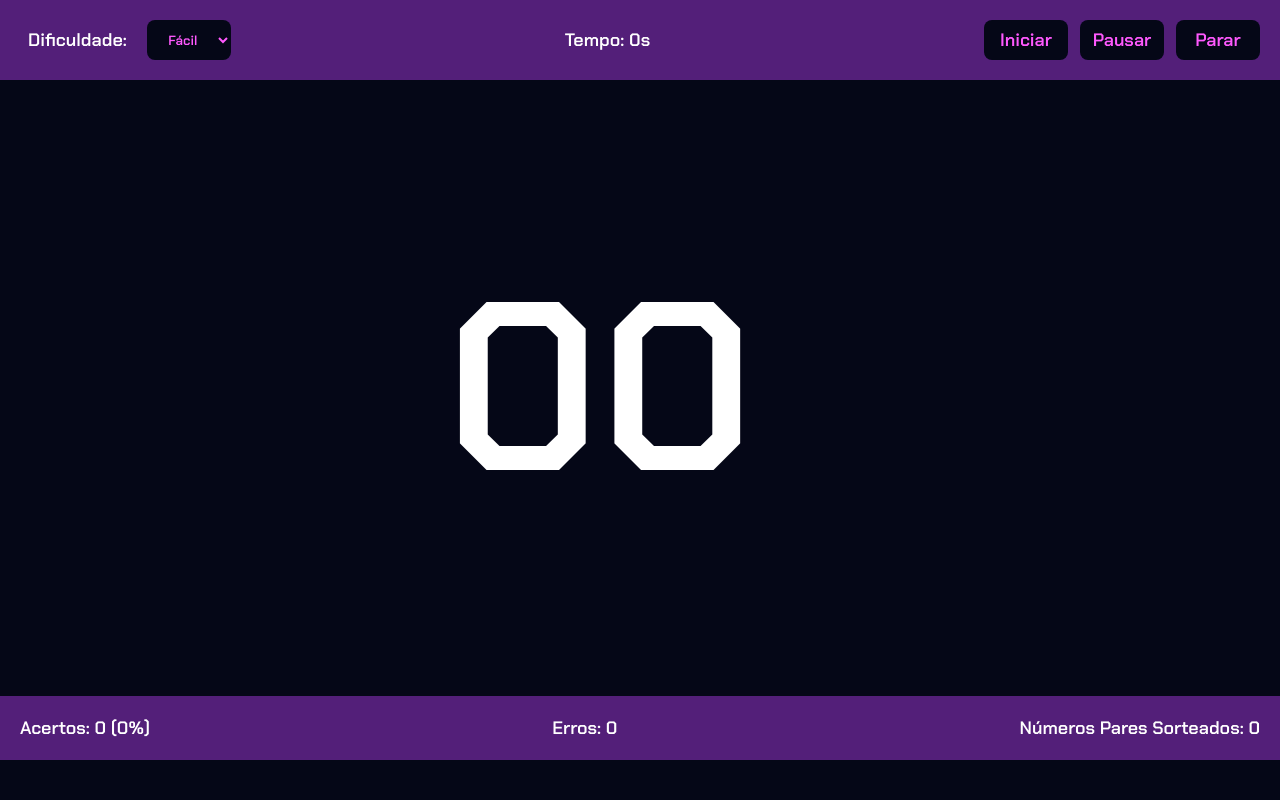
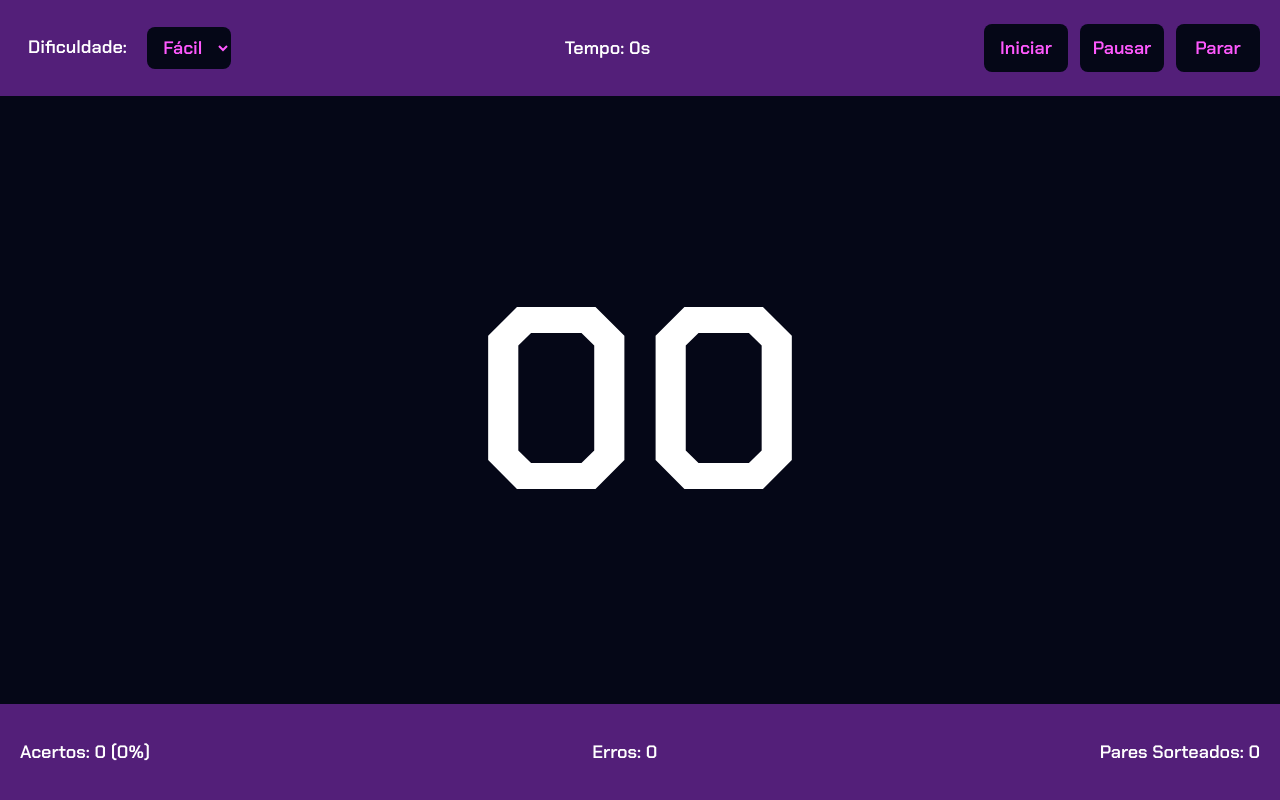
Before and after one commit to lucas-azv/jsBasico-iftm, a plain HTML site: page ehParJogo/jogo.html in a window 1280 px wide. Drawn offline with Linux system fonts and the light colour scheme.

Commit message:
Add files via upload

```diff
--- a/ehParJogo/cadastro/cadastro.css
+++ b/ehParJogo/cadastro/cadastro.css
@@ -79,12 +79,16 @@ a:visited{
 }
 
 @media (max-width: 768px) {
+    h1{
+        margin-top: 124px;
+    }
     form {
+        margin-top: 64px;
         width: 90%;
         max-width: 300px;
     }
     body{
-        background-size: 380%;
+        background-size: 400%;
         background-repeat: no-repeat;
         background-position-x: 10%;
         background-position-y: -24px;
--- a/ehParJogo/jogo.html
+++ b/ehParJogo/jogo.html
@@ -37,7 +37,7 @@
         <div>
             <p id="resultadoAcertos">Acertos: 0 (0%)</p>
             <p>Erros: <span id="contadorErros">0</span></p>
-            <p>Números Pares Sorteados: <span id="numParesSorteados">0</span></p>
+            <p>Pares Sorteados: <span id="numParesSorteados">0</span></p>
         </div>
     </footer>
 
--- a/ehParJogo/script.js
+++ b/ehParJogo/script.js
@@ -115,4 +115,5 @@ document.addEventListener("DOMContentLoaded", function() {
     document.getElementById('iniciar').addEventListener('click', gerarNumeroAleatorio);
     document.getElementById('pausar').addEventListener('click', pausarJogo);
     document.getElementById('parar').addEventListener('click', pararJogo);
-});
+}
+);
--- a/ehParJogo/style.css
+++ b/ehParJogo/style.css
@@ -9,32 +9,6 @@ body{
     background-color: #050717;
     color: white;
 }
-
-#headerContainer{
-    display: flex;
-    flex-direction: row;
-    justify-content: space-between;
-    align-items: center;
-    padding: 20px;
-    background-color: #531f79;
-    font-size: 18px;
-}
-#headerContainer div{
-    display: flex;
-    flex-direction: row;
-    gap: 12px;
-    justify-content: flex-start;
-}
-select{
-    width: 84px;
-    padding: 8px 12px;
-    border-radius: 8px;
-    background-color: #050717;
-    color: #ff59fe;
-    text-align: center;
-    outline: none;
-    border: none;
-}
 select option{
     text-align: center;
 }
@@ -44,39 +18,60 @@ header label{
 #btn-container{
     display: flex;
     justify-content: flex-end;
+    gap: 12px;
+}
+#btn-container button:hover{
+    background-color: #36143f;
+    cursor: pointer;
+}
+#numero:hover{
+    cursor: pointer;
+}
+
+@media(min-width:300px){
+    #headerContainer{
+        display: flex;
+        flex-direction: column;
+        align-items: center;
+        padding: 20px;
+        background-color: #531f79;
+        gap: 14px;
+        font-size: 34px;
+        height: 18vh;
     }
     #btn-container button{
-    padding: 8px;
-    width: 84px;
+        padding: 12px;
+        width: 148px;
         border-radius: 8px;
         outline: none;
         border: none;
         background-color: #050717;
         color: #ff59fe;
-    font-size: 18px;
+        font-size: 34px;
         text-align: center;
         justify-content: center;
         transition: all 0.2s ease-in-out;
     }
-#btn-container button:hover{
-    background-color: #36143f;
-    cursor: pointer;
+    select{
+        width: 148px;
+        padding: 8px 12px;
+        border-radius: 8px;
+        background-color: #050717;
+        color: #ff59fe;
+        text-align: center;
+        outline: none;
+        border: none;
+        font-size: 34px;
     }
     #numero{
-    font-size: 240px;
+        font-size: 480px;
         text-align: center;
-}
-#numero:hover{
-    cursor: pointer;
     }
     #numContainer{
         display: flex;
         justify-content: center;
         align-items: center;
-    width: 50%;
-    margin: auto;
-    height: 77.02vh;
-    margin-right: 360px;
+        height: 72vh;
     }
     footer div{
         display: flex;
@@ -86,5 +81,54 @@ footer div{
         padding: 20px;
         background-color: #531f79;
         color: white;
+        font-size: 34px;
+        height: 10vh;
+    }
+}
+/*@media(min-width:600px){
+    #headerContainer{
+        height: 18vh;
+    }
+    #numContainer{
+        height: 72vh;
+    }
+    footer div{
+        height: 10vh;
+    }
+}*/
+@media(min-width:1000px){
+    #headerContainer{
+        flex-direction: row;
+        justify-content: space-between;
+        align-items: center;
+        font-size: 18px;
+        height: 12vh;
+    }
+    #headerContainer div{
+    display: flex;
+    flex-direction: row;
+    gap: 12px;
+    justify-content: flex-start;
+}
+    #btn-container button{
+        padding: 12px;
+        width: 84px;
+        font-size: 18px;
+        text-align: center;
+    }
+    select{
+        width: 84px;
         font-size: 18px;
     }
+    #numero{
+        font-size: 260px;
+        text-align: center;
+    }
+    #numContainer{
+        height: 76vh;
+    }
+    footer div{
+        font-size: 18px;
+        height: 12vh;
+    }
+}
```
Lines whose indentation alone changed are shown as unchanged.
